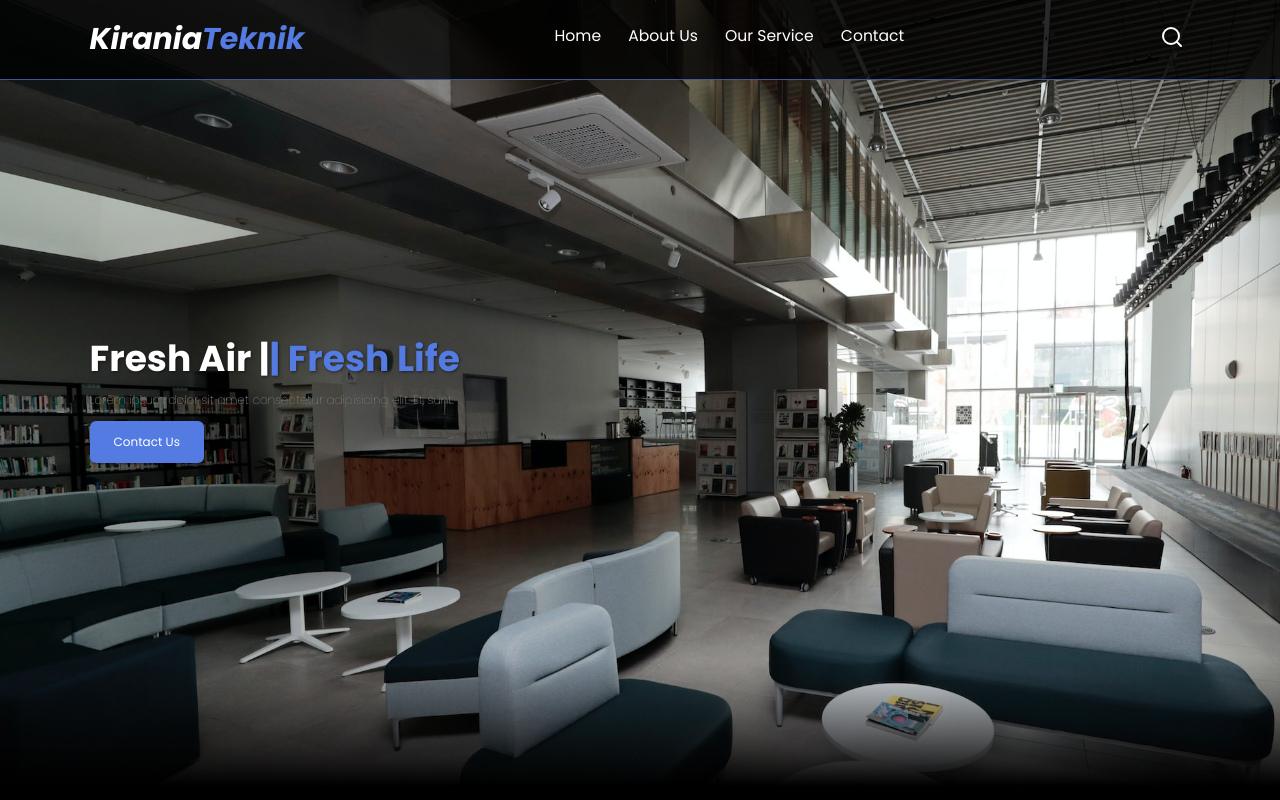
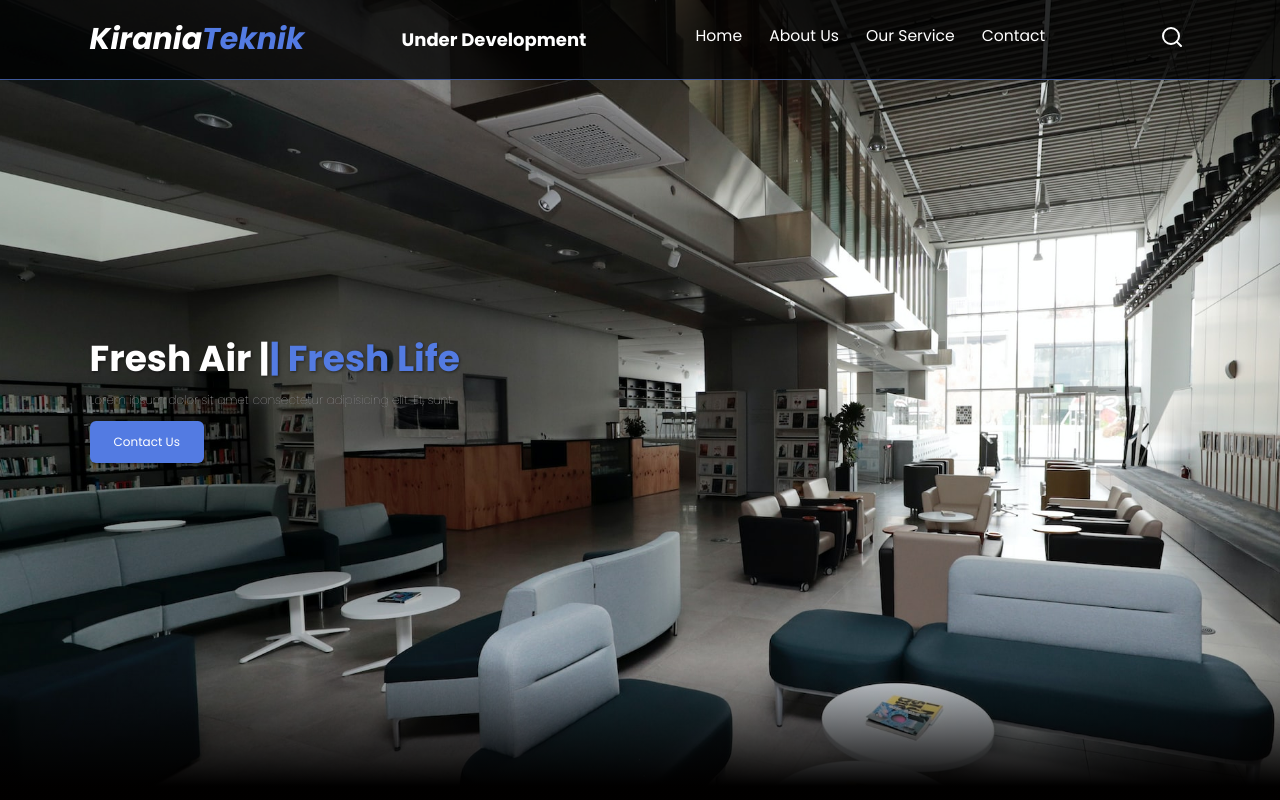
Before and after one commit to dreeCTS/kirania-teknik, a plain HTML site: page index.html in a window 1280 px wide. Shown: the top 800 px of the page. Drawn offline with nearby package versions, Linux system fonts and the light colour scheme.

Commit message:
update under development

```diff
--- a/index.html
+++ b/index.html
@@ -4,7 +4,7 @@
     <meta charset="UTF-8" />
     <meta http-equiv="X-UA-Compatible" content="IE=edge" />
     <meta name="viewport" content="width=device-width, initial-scale=1.0" />
-    <title>Kirania Teknik</title>
+    <title>Kirania Teknik  | Under Development</title>
 
     <!-- Fonts -->
     <link rel="preconnect" href="https://fonts.googleapis.com" />
@@ -24,6 +24,7 @@
     <!-- Navbar start -->
     <nav class="navbar">
       <a href="#" class="navbar-logo">Kirania<span>Teknik</span></a>
+      <h1>Under Development</h1>
       <div class="navbar-nav">
         <a href="#home">Home</a>
         <a href="#about">About Us</a>
```
